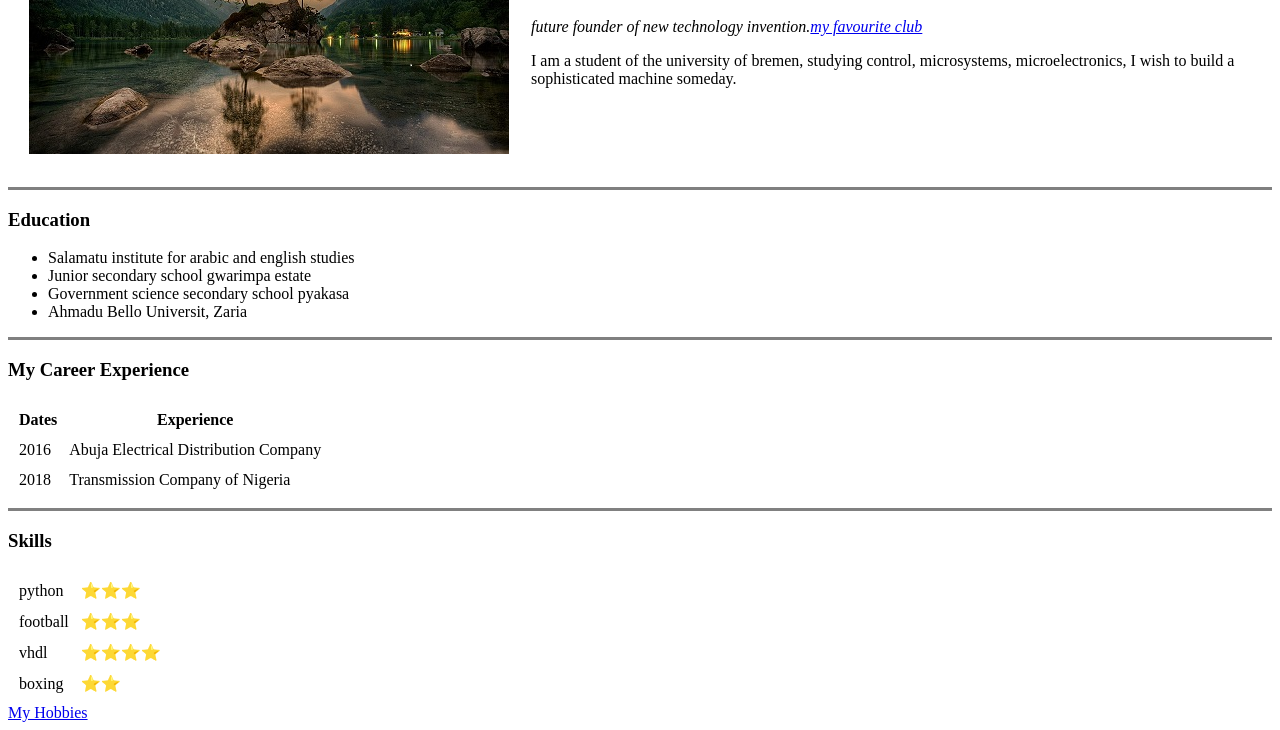
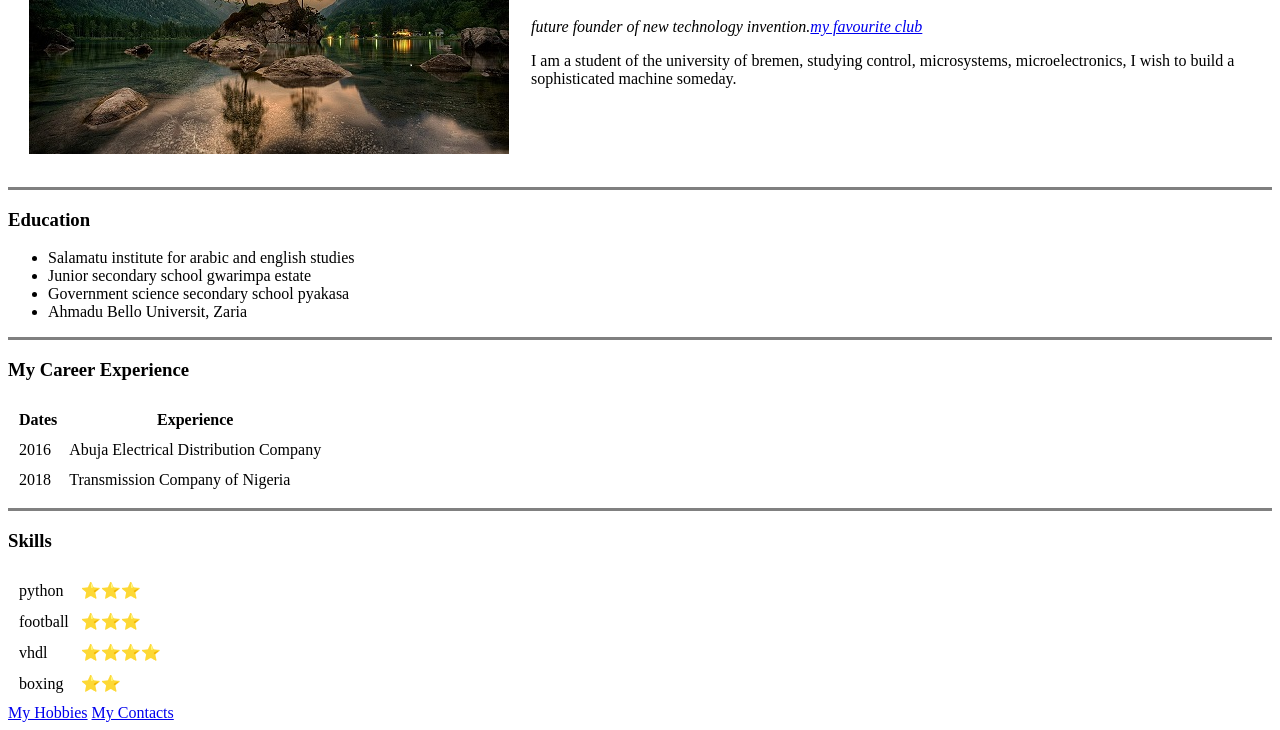
Before and after one commit to expdec/cv, a plain HTML site: page index.html in a window 1280 px wide. Shown: the part 145-875 px from the top of the page. Drawn offline with Linux system fonts and the light colour scheme.

Commit message:
Update index.html

```diff
--- a/index.html
+++ b/index.html
@@ -67,6 +67,7 @@
     </tr>
   </table>
   <a href="my_hobbies.html">My Hobbies</a>
+  <a href ="my_contact.html">My Contacts</a>
 </body>
 
 </html>
```
